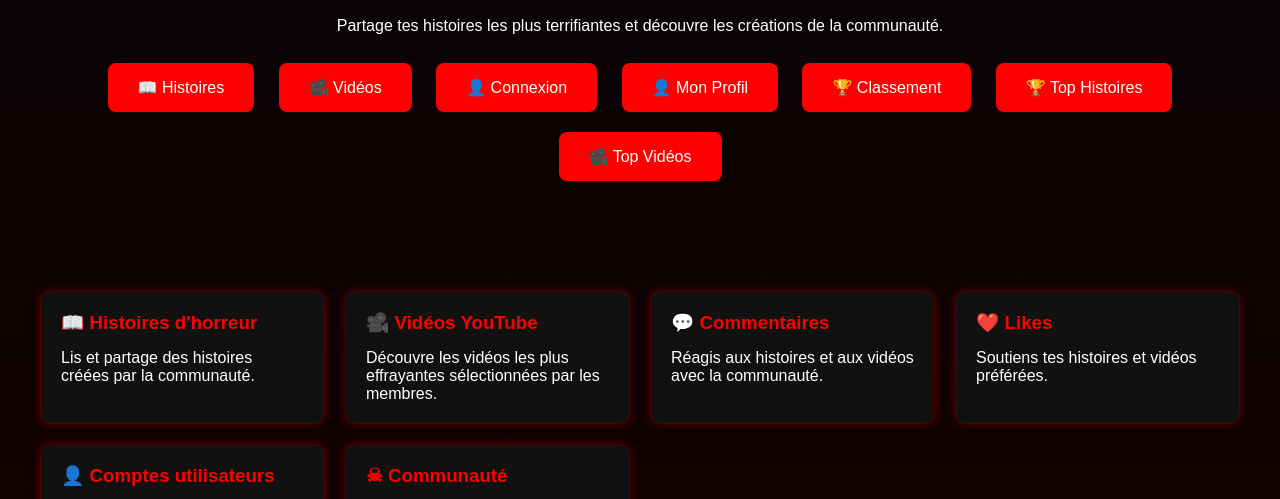
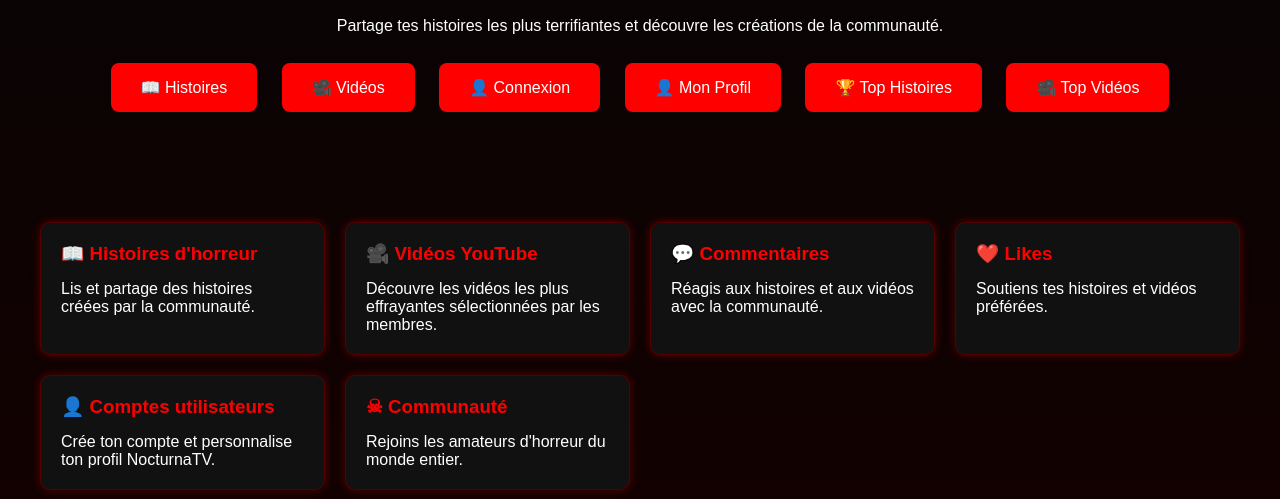
Before and after one commit to MartinSimonSerres/NocturnaTV, a plain HTML site: page index.html in a window 1280 px wide. Shown: the part 294-793 px from the top of the page. Drawn offline with Linux system fonts and the light colour scheme.

Commit message:
Remove 'Classement' link from index.html
Removed 'Classement' link from the navigation.

```diff
--- a/index.html
+++ b/index.html
@@ -133,10 +133,6 @@ et découvre les créations de la communauté.
 </a>
 
 <a href="top.html" class="btn">
-🏆 Classement
-</a>
-
-<a href="top.html" class="btn">
 🏆 Top Histoires
 </a>
 
```
